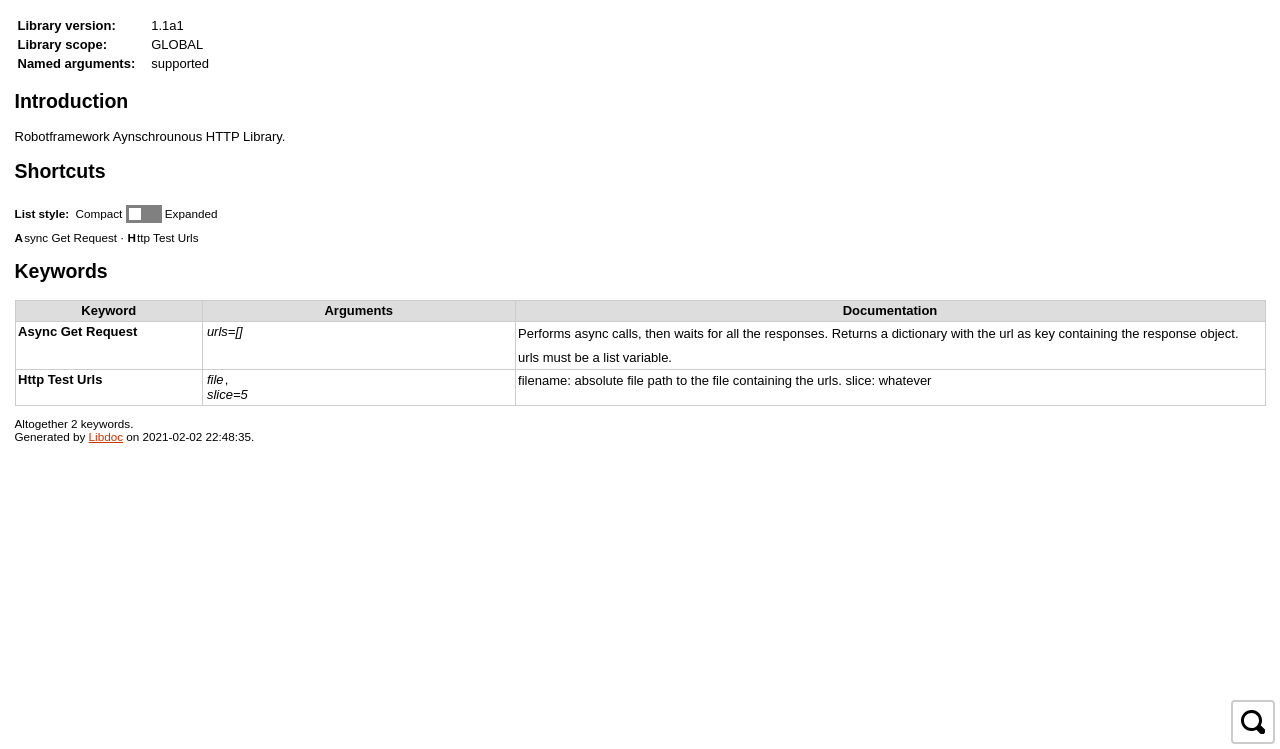
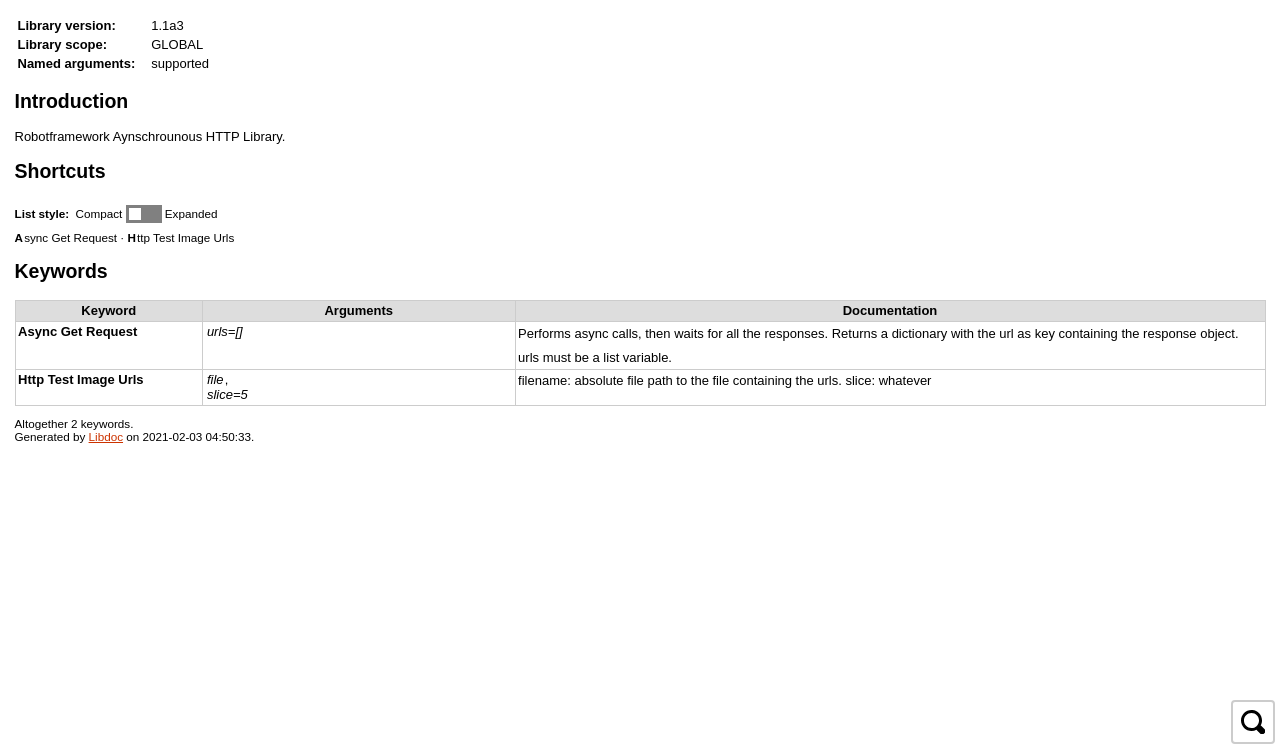
Before and after one commit to joshuariveramnltech/rf-aiohttplibrary, a plain HTML site: page docs/index.html in a window 1280 px wide. Shown: the part 51-800 px from the top of the page. Drawn offline with Linux system fonts and the light colour scheme.

Commit message:
Update Documentation

```diff
--- a/docs/index.html
+++ b/docs/index.html
@@ -614,7 +614,7 @@ window.util = function () {
 jQuery.extend({highlight:function(e,t,n,r){if(e.nodeType===3){var i=e.data.match(t);if(i){var s=document.createElement(n||"span");s.className=r||"highlight";var o=e.splitText(i.index);o.splitText(i[0].length);var u=o.cloneNode(true);s.appendChild(u);o.parentNode.replaceChild(s,o);return 1}}else if(e.nodeType===1&&e.childNodes&&!/(script|style)/i.test(e.tagName)&&!(e.tagName===n.toUpperCase()&&e.className===r)){for(var a=0;a<e.childNodes.length;a++){a+=jQuery.highlight(e.childNodes[a],t,n,r)}}return 0}});jQuery.fn.unhighlight=function(e){var t={className:"highlight",element:"span"};jQuery.extend(t,e);return this.find(t.element+"."+t.className).each(function(){var e=this.parentNode;e.replaceChild(this.firstChild,this);e.normalize()}).end()};jQuery.fn.highlight=function(e,t){var n={className:"highlight",element:"span",caseSensitive:false,wordsOnly:false};jQuery.extend(n,t);if(e.constructor===String){e=[e]}e=jQuery.grep(e,function(e,t){return e!=""});e=jQuery.map(e,function(e,t){return e.replace(/[-[\]{}()*+?.,\\^$|#\s]/g,"\\$&")});if(e.length==0){return this}var r=n.caseSensitive?"":"i";var i="("+e.join("|")+")";if(n.wordsOnly){i="\\b"+i+"\\b"}var s=new RegExp(i,r);return this.each(function(){jQuery.highlight(this,s,n.element,n.className)})}
 </script>
 <script type="text/javascript">
-libdoc = {"all_tags":[],"contains_tags":false,"doc":"<p>Robotframework Aynschrounous HTTP Library.\x3c/p>","generated":"2021-02-02 22:48:35","inits":[],"keywords":[{"args":["urls=[]"],"doc":"<p>Performs async calls, then waits for all the responses. Returns a dictionary with the url as key containing the response object.\x3c/p>\n<p>urls must be a list variable.\x3c/p>","matched":true,"name":"Async Get Request","shortdoc":"Performs async calls, then waits for all the responses. Returns a dictionary with the url as key containing the response object.","tags":[]},{"args":["file","slice=5"],"doc":"<p>filename: absolute file path to the file containing the urls. slice: whatever\x3c/p>","matched":true,"name":"Http Test Urls","shortdoc":"filename: absolute file path to the file containing the urls. slice: whatever","tags":[]}],"name":"AioHTTPLibrary","named_args":true,"scope":"GLOBAL","version":"1.1a1"};
+libdoc = {"all_tags":[],"contains_tags":false,"doc":"<p>Robotframework Aynschrounous HTTP Library.\x3c/p>","generated":"2021-02-03 04:50:33","inits":[],"keywords":[{"args":["urls=[]"],"doc":"<p>Performs async calls, then waits for all the responses. Returns a dictionary with the url as key containing the response object.\x3c/p>\n<p>urls must be a list variable.\x3c/p>","matched":true,"name":"Async Get Request","shortdoc":"Performs async calls, then waits for all the responses. Returns a dictionary with the url as key containing the response object.","tags":[]},{"args":["file","slice=5"],"doc":"<p>filename: absolute file path to the file containing the urls. slice: whatever\x3c/p>","matched":true,"name":"Http Test Image Urls","shortdoc":"filename: absolute file path to the file containing the urls. slice: whatever","tags":[]}],"name":"AioHTTPLibrary","named_args":true,"scope":"GLOBAL","version":"1.1a3"};
 </script>
 <title></title>
 </head>
```
